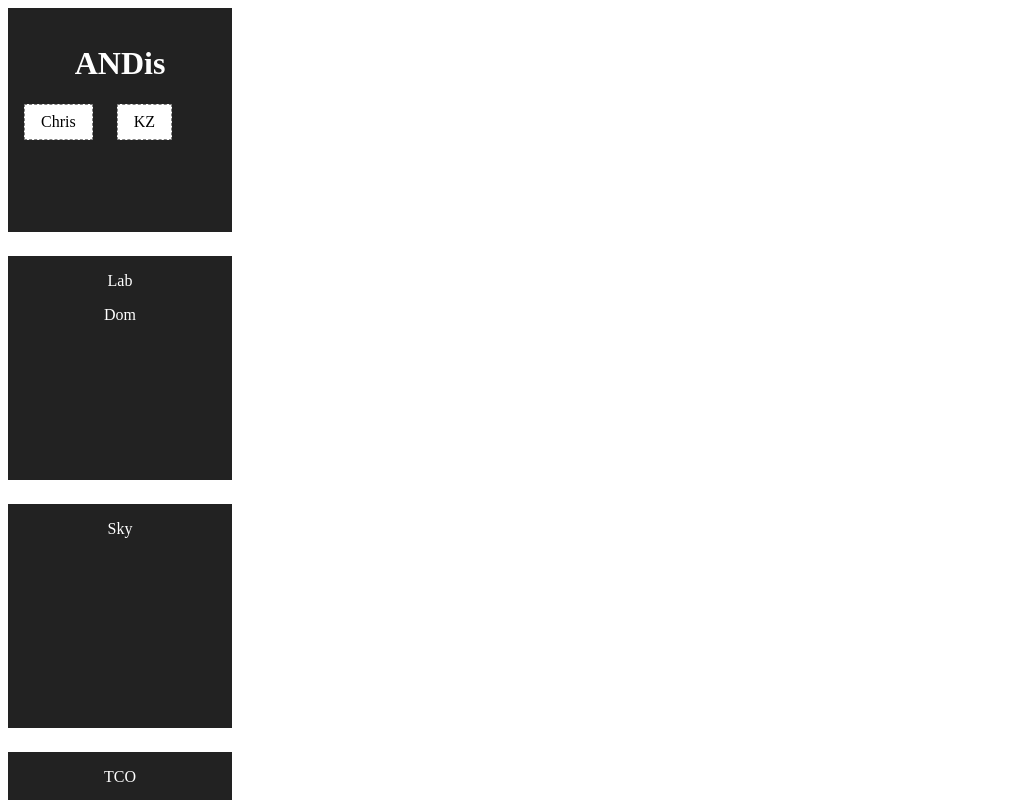
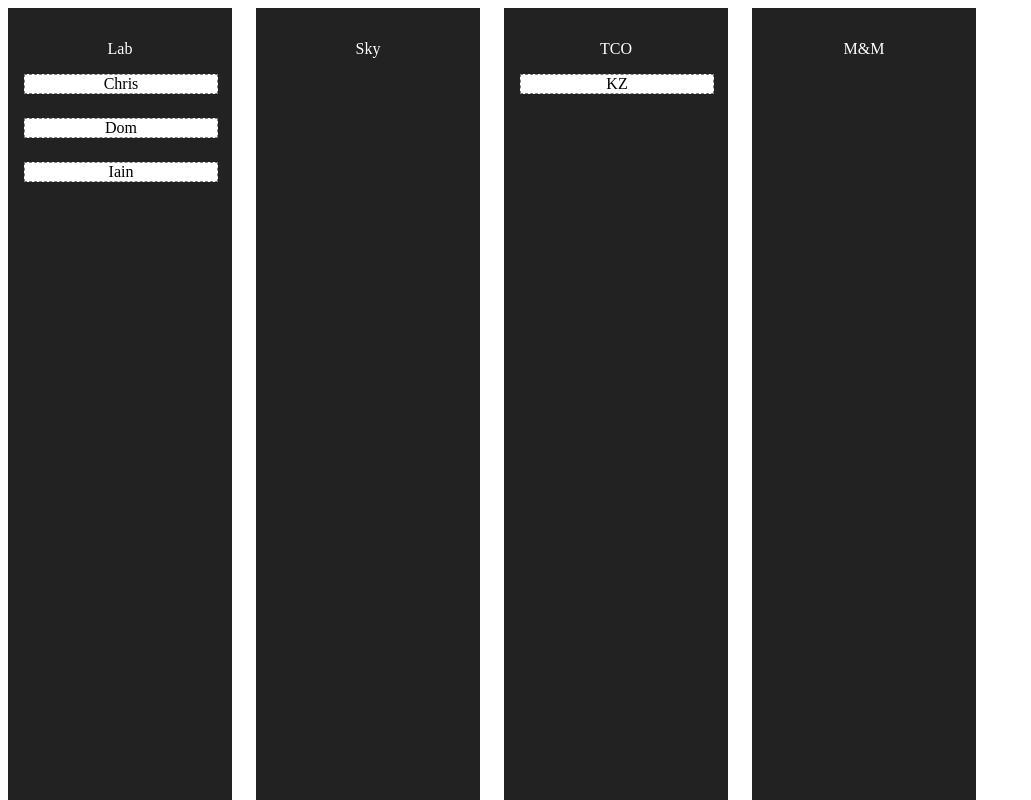
Before and after one commit to ChrisPalmerAND/dnd, a React (Create React App) app: page / in a window 1280 px wide. Shown: the top 800 px of the page, without its empty margins (0-1031 px from the left). Built offline with nearby package versions, Linux system fonts and the light colour scheme.

Commit message:
checl
Signed-off-by: Chris Palmer <chris.palmer@and.digital>

```diff
--- a/src/components/ANDis.js
+++ b/src/components/ANDis.js
@@ -40,10 +40,10 @@ export const ANDis = ({ onChangeClientList, listOfAndis }) => {
       >
         <h1>ANDis</h1>
         {listOfAndis &&
-          listOfAndis.map((name) => {
-            if (name.currentProject === "ANDis") {
+          listOfAndis.map((andi) => {
+            if (andi.currentProject === "ANDis") {
               return (
-                <Box name={name.name} onChangeClientList={onChangeClientList} />
+                <Box name={andi.name} onChangeClientList={onChangeClientList} />
               );
             }
           })}
--- a/src/components/Box.js
+++ b/src/components/Box.js
@@ -1,25 +1,44 @@
 import { useDrag } from "react-dnd";
 import { ItemTypes } from "./ItemTypes.js";
+import StarIcon from "@mui/icons-material/Star";
+import Icon from "@mui/material/Icon";
+import LogoutIcon from "@mui/icons-material/Logout";
+
 const style = {
+  display: "block",
   border: "1px dashed gray",
   backgroundColor: "white",
-  padding: "0.5rem 1rem",
-  marginRight: "1.5rem",
   marginBottom: "1.5rem",
   cursor: "move",
   float: "left",
   color: "black",
+  width: "100%",
 };
-export const Box = function Box({ name, onChangeClientList }) {
+const shadowStyle = {
+  border: "1px dashed white",
+  backgroundColor: "black",
+
+  marginBottom: "1.5rem",
+  cursor: "move",
+  float: "left",
+  color: "white",
+  width: "100%",
+};
+export const Box = function Box({
+  andi,
+  onChangeClientList,
+  worksource,
+  isTipped,
+  isRollingOff,
+}) {
+  const name = andi.name;
   const [{ isDragging }, drag] = useDrag(() => ({
     type: ItemTypes.BOX,
     item: { name },
     end: (item, monitor) => {
       const dropResult = monitor.getDropResult();
       if (item) {
-        console.log(`You dropped ${item.name} into ${dropResult.name}!`);
         onChangeClientList(item.name, dropResult.name);
-        // should change this to pass in the item name and the drop result name
       }
     },
     collect: (monitor) => ({
@@ -28,9 +47,24 @@ export const Box = function Box({ name, onChangeClientList }) {
     }),
   }));
   const opacity = isDragging ? 0.4 : 1;
+
   return (
-    <div ref={drag} style={{ ...style, opacity }} data-testid={`box`}>
-      {name}
-    </div>
+    <>
+      <div
+        ref={isTipped || isRollingOff ? null : drag}
+        style={
+          isTipped || isRollingOff
+            ? { ...shadowStyle, opacity }
+            : { ...style, opacity }
+        }
+        data-testid={`box`}
+      >
+        {name}
+
+        {isTipped && worksource === "Lab" && <StarIcon />}
+
+        {isRollingOff && worksource === andi.client.name && <LogoutIcon />}
+      </div>
+    </>
   );
 };
--- a/src/components/Container.js
+++ b/src/components/Container.js
@@ -4,42 +4,54 @@ import { WorkSource } from "./WorkSource.js";
 export const Container = memo(function Container() {
   const [clientList, setClientList] = useState([]);
   const [andiList, setAndiList] = useState([
-    { name: "Chris", id: 1, currentProject: "ANDis" },
-    { name: "Dom", id: 2, currentProject: "Lab" },
-    { name: "KZ", id: 3, currentProject: "ANDis" },
+    {
+      name: "Chris",
+      id: 1,
+      currentProject: "Lab",
+      client: { status: "tipped", name: "M&M" },
+    },
+    {
+      name: "Dom",
+      id: 2,
+      currentProject: "Lab",
+      client: { status: "tipped", name: "Sky" },
+    }, // change "tipped" for enum types.
+    {
+      name: "KZ",
+      id: 3,
+      currentProject: "TCO",
+      client: { status: "rolling off", name: "TCO" },
+    },
+    {
+      name: "Iain",
+      id: 4,
+      currentProject: "Lab",
+      client: null,
+    },
   ]);
 
   const handleClientListState = (client, targetName) => {
-    console.log("Triggered");
-    setAndiList((prev) => {
+    setAndiList((prev) =>
       prev.map((andi) => {
         if (andi.name === client) {
           andi.currentProject = targetName;
-          console.log("state loops", andi);
         }
-        return [...prev, prev];
-      });
-    });
-    console.log("post function andi list", andiList);
+        return andi;
+      })
+    );
   };
 
   const listOfWorkSource = ["Lab", "Sky", "TCO", "M&M"];
 
   return (
     <div>
-      <div style={{ overflow: "hidden", clear: "both" }}>
-        <ANDis
-          onChangeClientList={handleClientListState}
-          listOfAndis={andiList}
-        />
-      </div>
       {listOfWorkSource &&
         listOfWorkSource.map((workSource) => {
-          console.log(workSource);
           return (
-            <div style={{ overflow: "hidden", clear: "both" }}>
+            <div>
               <WorkSource
-                workSourceList={andiList}
+                onChangeClientList={handleClientListState}
+                andiList={andiList}
                 nameOfWorkSource={workSource}
               />
             </div>
--- a/src/components/WorkSource.js
+++ b/src/components/WorkSource.js
@@ -1,8 +1,9 @@
 import { useDrop } from "react-dnd";
 import { ItemTypes } from "./ItemTypes.js";
+import { Box } from "./Box.js";
 
 const style = {
-  height: "12rem",
+  height: "100vh",
   width: "12rem",
   marginRight: "1.5rem",
   marginBottom: "1.5rem",
@@ -12,8 +13,13 @@ const style = {
   fontSize: "1rem",
   lineHeight: "normal",
   float: "left",
+  display: "block",
 };
-export const WorkSource = ({ workSourceList, nameOfWorkSource }) => {
+export const WorkSource = ({
+  andiList,
+  nameOfWorkSource,
+  onChangeClientList,
+}) => {
   const [{ canDrop, isOver }, drop] = useDrop(() => ({
     accept: ItemTypes.BOX,
     drop: () => ({ name: nameOfWorkSource }),
@@ -36,18 +42,70 @@ export const WorkSource = ({ workSourceList, nameOfWorkSource }) => {
       style={{ ...style, backgroundColor }}
       data-testid={nameOfWorkSource}
     >
-      {nameOfWorkSource}
-      {workSourceList ? (
-        workSourceList.map((ANDi) => {
-          console.log("line 44", ANDi.currentProject, nameOfWorkSource);
-          if (ANDi.currentProject === nameOfWorkSource) {
-            console.log("triggered if statement");
-            return <p>{ANDi.name}</p>;
-          }
-        })
-      ) : (
-        <p>not updated in time</p>
-      )}
+      <div>
+        <p>{nameOfWorkSource}</p>
+        {andiList &&
+          andiList.map((andi) => {
+            if (andi.client) {
+              console.log(andi);
+              console.log(andi.client);
+              console.log(andi.client.status === "tipped");
+              console.log(nameOfWorkSource === andi.client.name);
+            }
+            const isTippedForClient =
+              andi.client &&
+              andi.client.status === "tipped" &&
+              nameOfWorkSource === andi.client.name;
+
+            const isRollingOff =
+              andi.client &&
+              andi.client.status === "rolling off" &&
+              nameOfWorkSource === "Lab";
+
+            if (andi.currentProject === nameOfWorkSource) {
+              return (
+                <Box
+                  andi={andi}
+                  onChangeClientList={onChangeClientList}
+                  worksource={nameOfWorkSource}
+                  isTipped={isTippedForClient}
+                  isRollingOff={isRollingOff}
+                />
+              );
+            }
+          })}
+      </div>
+      {/* <div>
+        {andiList &&
+          andiList.map((andi) => {
+            if (andi.client) {
+              console.log("line 64", andi.client.name);
+            }
+            const isTippedForClient =
+              andi.client &&
+              andi.client.status === "tipped" &&
+              nameOfWorkSource === andi.client.name;
+
+            const isRollingOff =
+              andi.client &&
+              andi.client.status === "rolling off" &&
+              nameOfWorkSource === "Lab";
+
+            console.log(andi.name, isTippedForClient, isRollingOff);
+
+            {
+              return (
+                <Box
+                  andi={andi}
+                  onChangeClientList={onChangeClientList}
+                  worksource={nameOfWorkSource}
+                  isTipped={isTippedForClient}
+                  isRollingOff={isRollingOff}
+                />
+              );
+            }
+          })}
+      </div> */}
     </div>
   );
 };
```
Also changed, not shown: package.json (+6 -2 lines), 2 other files (tests, documents, lock files or other folders).
